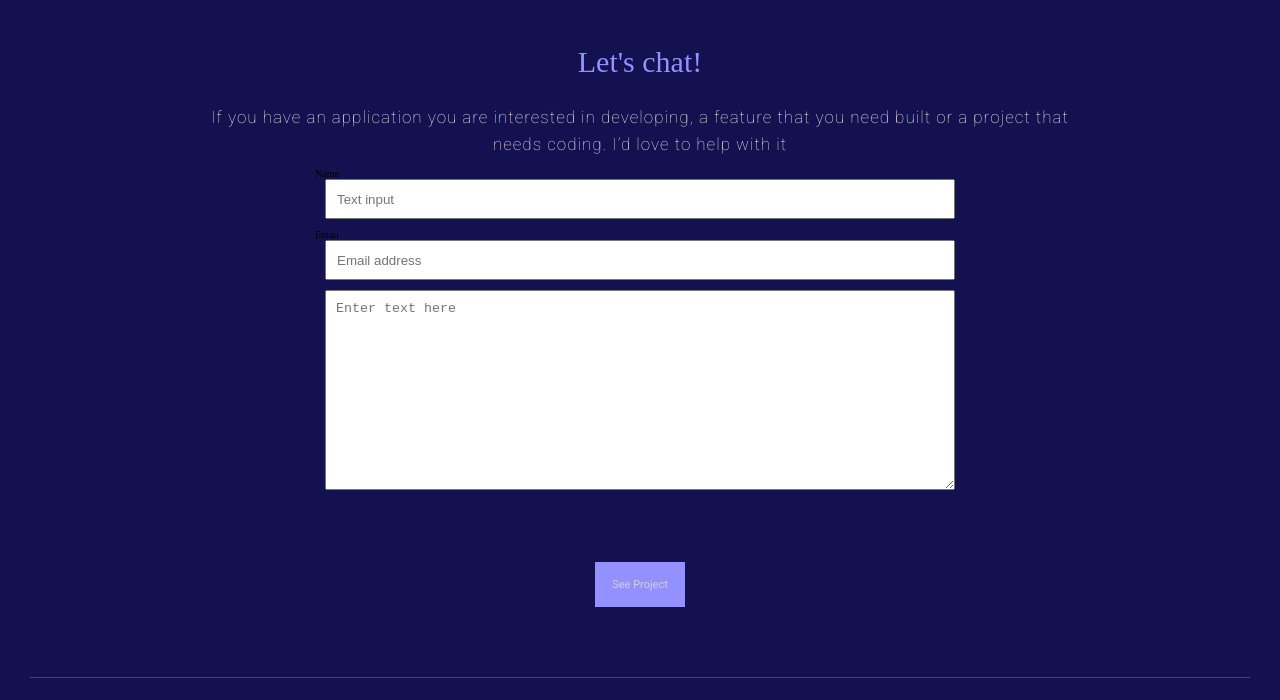
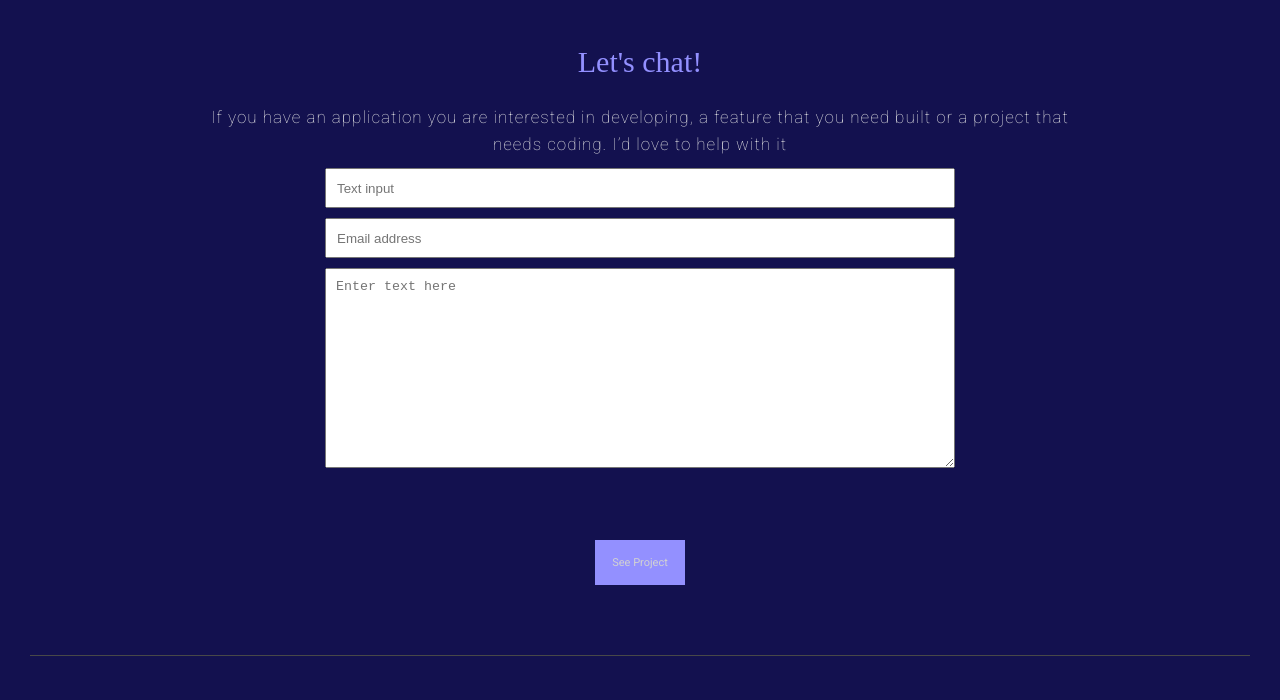
Before and after one commit to koomekevo/kevin-koome-portfolio, a website with bundled scripts: page index.html in a window 1280 px wide. Shown: the part 2853-3553 px from the top of the page. Built offline with nearby package versions, Linux system fonts and the light colour scheme; files whose address does not match are found by name.

Commit message:
Remove labels from contact form

```diff
--- a/index.html
+++ b/index.html
@@ -166,14 +166,10 @@
 
       </section>
 
-      <form id="signup" class="flex" action="https://formspree.io/f/mayajwdo" method="POST">
+      <form id="signup" class="flex" action="https://formspree.io/f/xdoyvbqj" method="POST">
         <fieldset>
-          <label for="name">Name </label>
           <input type="text" name="name" id="name" placeholder="Text input" minlength="5" maxlength="30"/>
-
-          <label for="email">Email</label>
           <input type="email" name="email" id="email" placeholder="Email address"/>
-
           <textarea name="user-message" placeholder="Enter text here" minlength="3" maxlength="500"></textarea>
         </fieldset>
 
```
